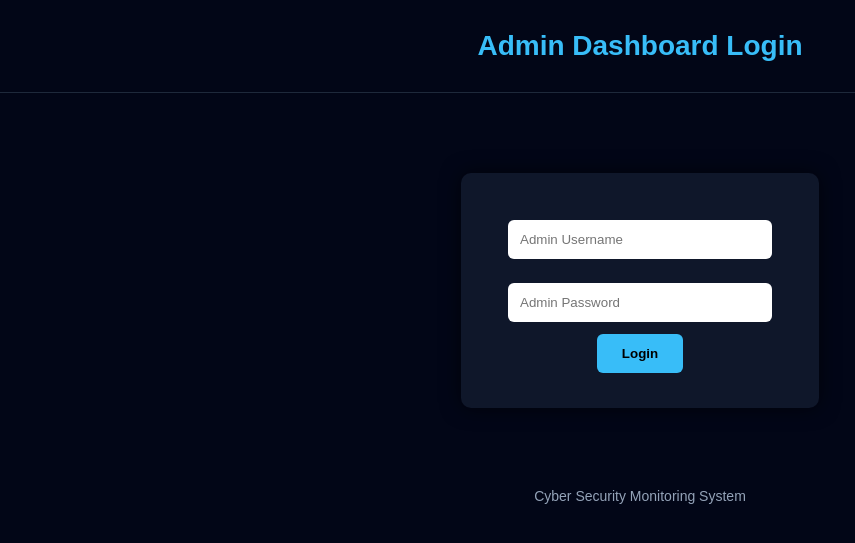
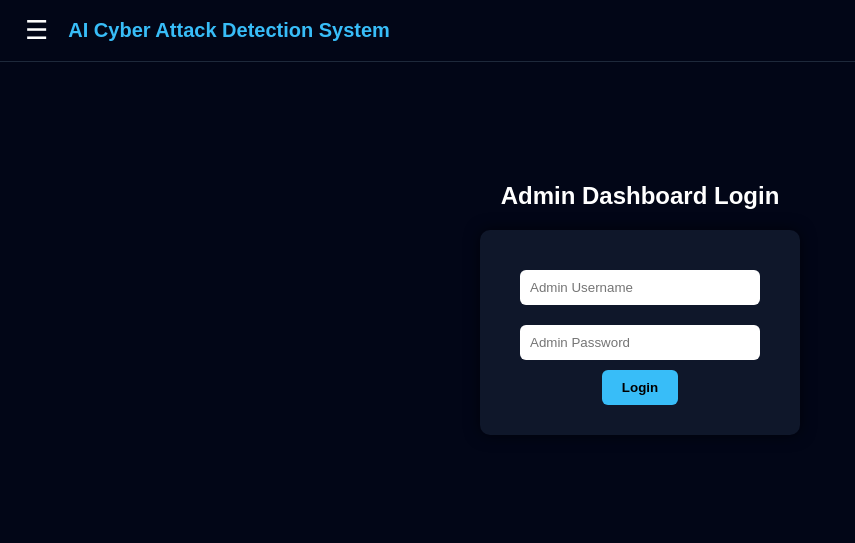
Before and after one commit to ayushbehere21-byte/cyber-attack-detection, a Flask app: page /admin in a window 1280 px wide. Shown: the top 543 px of the page, without its empty margins (0-855 px from the left). Run offline with Flask 3, Linux system fonts and the light colour scheme.

Commit message:
Update admin.html

```diff
--- a/templates/admin.html
+++ b/templates/admin.html
@@ -7,104 +7,153 @@
 <style>
 
 body{
+margin:0;
 font-family:Arial;
 background:#020617;
 color:white;
-margin:0;
-text-align:center;
 }
 
-/* HEADER */
+/* TOPBAR */
 
-.header{
-padding:30px;
-font-size:28px;
+.topbar{
+display:flex;
+align-items:center;
+padding:15px 25px;
+background:#020617;
+border-bottom:1px solid #1e293b;
+}
+
+.menu-icon{
+font-size:26px;
+cursor:pointer;
+}
+
+.title{
+margin-left:20px;
+font-size:20px;
 font-weight:bold;
-border-bottom:1px solid #1e293b;
 color:#38bdf8;
 }
 
-/* CONTAINER */
+/* SIDEBAR */
+
+.sidebar{
+height:100%;
+width:0;
+position:fixed;
+top:0;
+left:0;
+background:#0f172a;
+overflow-x:hidden;
+transition:0.3s;
+padding-top:60px;
+}
+
+.sidebar a{
+padding:12px 30px;
+display:block;
+color:white;
+text-decoration:none;
+font-size:18px;
+}
+
+.sidebar a:hover{
+background:#1e293b;
+}
+
+/* LOGIN BOX */
 
 .container{
-margin-top:80px;
+text-align:center;
+margin-top:120px;
 }
-
-/* LOGIN FORM */
 
 form{
 background:#0f172a;
 display:inline-block;
-padding:35px;
+padding:30px;
 border-radius:10px;
-box-shadow:0 0 20px rgba(0,0,0,0.6);
+box-shadow:0 0 15px rgba(0,0,0,0.6);
 }
 
-/* INPUT */
-
 input{
-padding:12px;
-margin:12px;
-width:240px;
+padding:10px;
+margin:10px;
+width:220px;
 border:none;
 border-radius:6px;
-outline:none;
 }
 
-/* BUTTON */
-
 button{
-padding:12px 25px;
+padding:10px 20px;
 border:none;
 border-radius:6px;
 background:#38bdf8;
 color:black;
 font-weight:bold;
 cursor:pointer;
-transition:0.3s;
 }
 
 button:hover{
 background:#0ea5e9;
-transform:scale(1.05);
 }
 
-/* MESSAGE */
-
 .message{
+margin-top:15px;
 color:#ef4444;
-margin-top:15px;
-font-size:16px;
-}
-
-/* FOOTER */
-
-.footer{
-margin-top:80px;
-font-size:14px;
-color:#94a3b8;
 }
 
 </style>
+
+<script>
+
+function openMenu(){
+document.getElementById("menu").style.width="250px";
+}
+
+function closeMenu(){
+document.getElementById("menu").style.width="0";
+}
+
+</script>
 
 </head>
 
 <body>
 
-<div class="header">
-Admin Dashboard Login
+<div id="menu" class="sidebar">
+
+<a href="javascript:void(0)" onclick="closeMenu()">✖ Close</a>
+
+<a href="/">Home</a>
+<a href="/login">Login Attack Test</a>
+<a href="/phishing">Phishing Scanner</a>
+<a href="/admin">Admin Dashboard</a>
+
+</div>
+
+<div class="topbar">
+
+<span class="menu-icon" onclick="openMenu()">☰</span>
+
+<span class="title">
+AI Cyber Attack Detection System
+</span>
+
 </div>
 
 <div class="container">
 
+<h2>Admin Dashboard Login</h2>
+
 <form method="POST">
 
 <div>
-<input type="text" name="username" placeholder="Admin Username" required>
+<input type="text" name="username" placeholder="Admin Username">
 </div>
 
 <div>
-<input type="password" name="password" placeholder="Admin Password" required>
+<input type="password" name="password" placeholder="Admin Password">
 </div>
 
 <button type="submit">Login</button>
@@ -117,9 +166,5 @@ Admin Dashboard Login
 
 </div>
 
-<div class="footer">
-Cyber Security Monitoring System
-</div>
-
 </body>
 </html>
```
